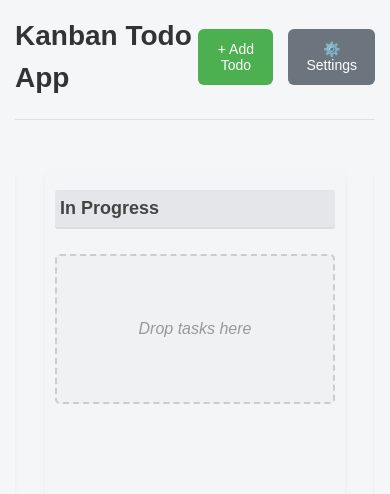
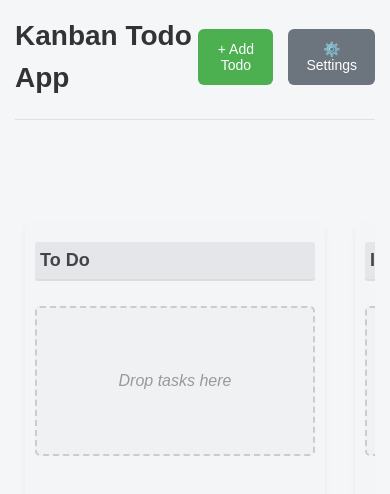
Before and after one commit to hungp1601/kanban-board, a Vue app: page / in a window 390 px wide. Shown: the top 494 px of the page. Built offline with nearby package versions, Linux system fonts and the light colour scheme; what @ckeditor/ckeditor5-vue would draw is missing.

Commit message:
Remove flex-direction property from Kanban board styles for improved layout

```diff
--- a/src/assets/styles.scss
+++ b/src/assets/styles.scss
@@ -372,7 +372,6 @@ input[type="text"] {
   }
 
   #kanban-board {
-    flex-direction: column;
     align-items: center;
     height: auto;
   }
```
